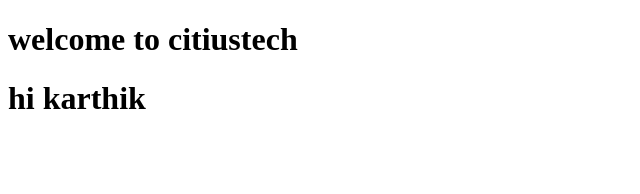
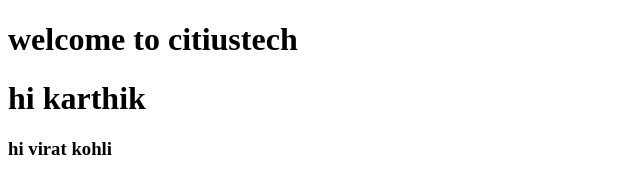
Before and after one commit to karthik8151/mytraning, a plain HTML site: page index.html in a window 1280 px wide. Shown: the whole page, without its empty margins (0-640 px from the left). Drawn offline with Linux system fonts and the light colour scheme.

Commit message:
Update index.html

```diff
--- a/index.html
+++ b/index.html
@@ -9,5 +9,6 @@
 <body>
     <h1> welcome to citiustech </h1>
     <h1> hi karthik</h1>
+    <h3> hi virat kohli </h3>
 </body>
 </html>
```
